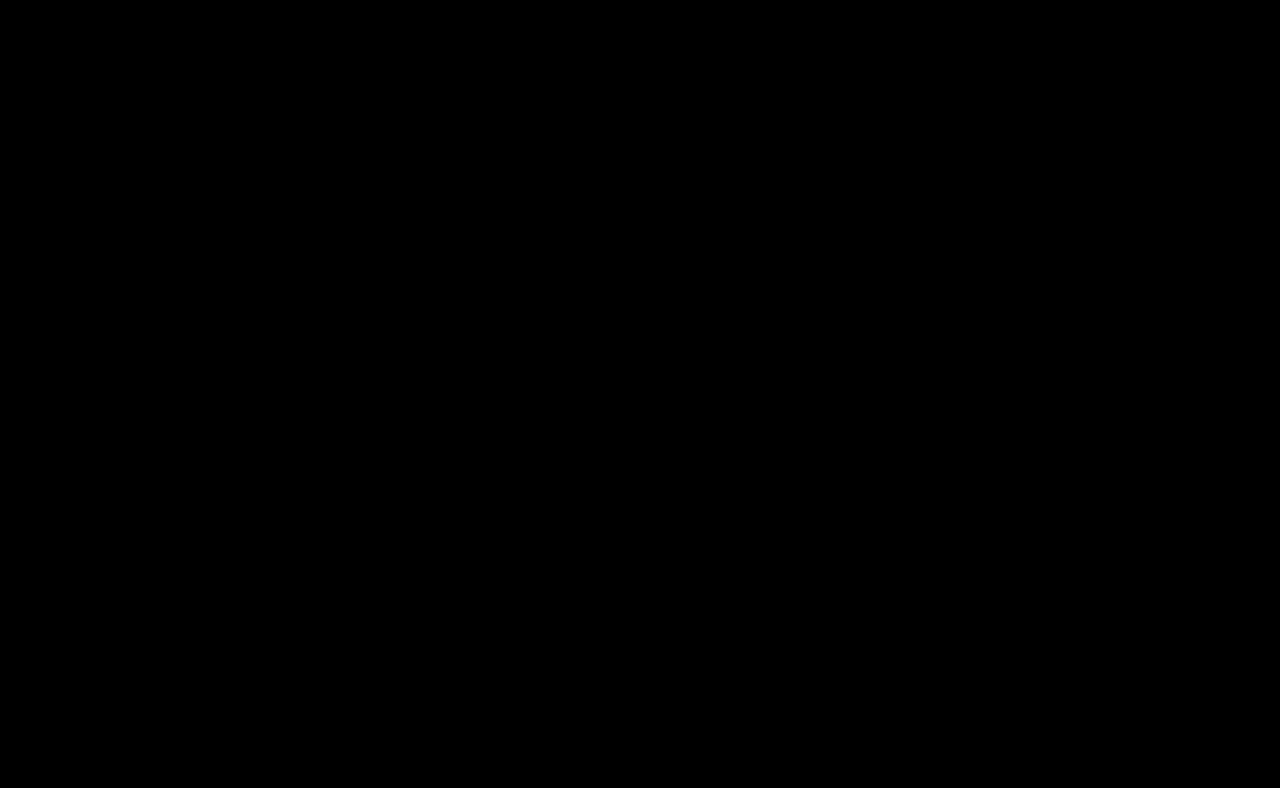
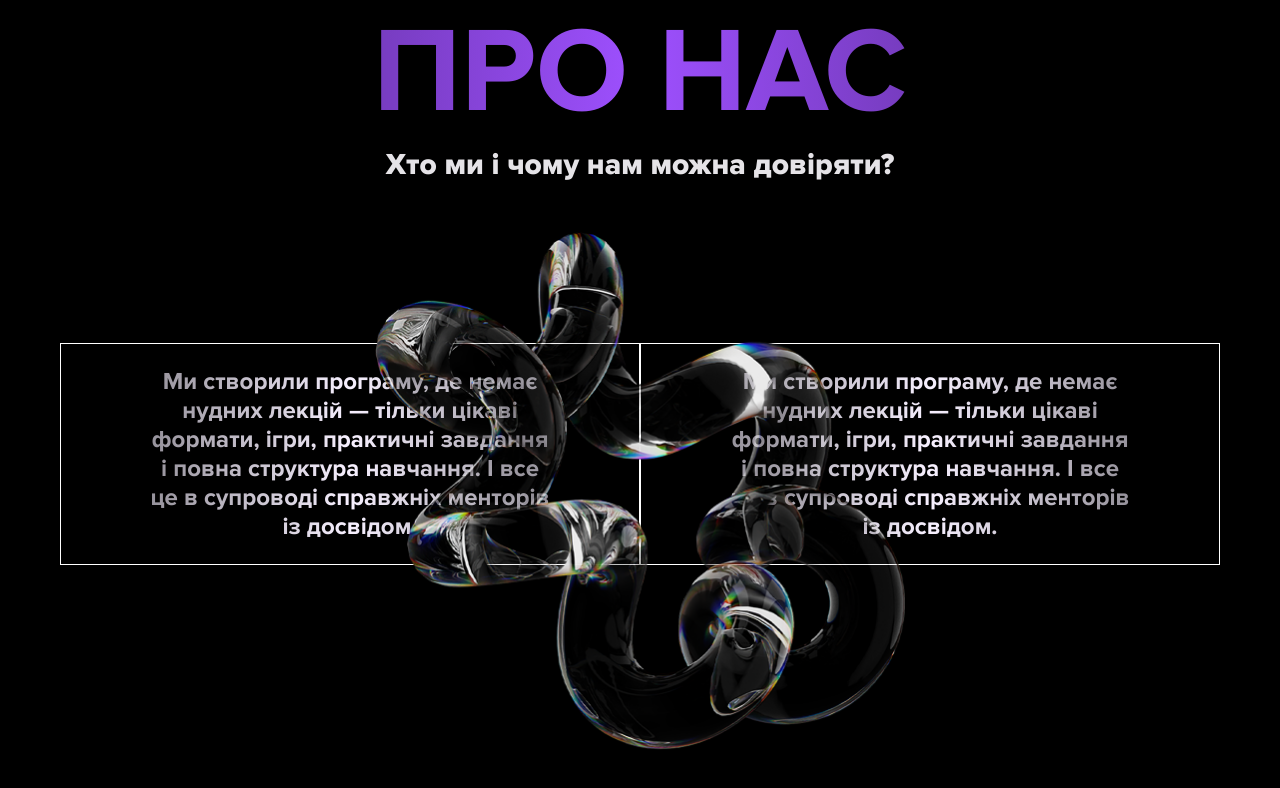
Before and after one commit to daria-diahovets/in-quantum, a Next.js app: page / in a window 1280 px wide. Shown: the top 788 px of the page. Built offline with nearby package versions, Linux system fonts and the light colour scheme.

Commit message:
feat: about

```diff
--- a/src/app/styles/globals.css
+++ b/src/app/styles/globals.css
@@ -44,11 +44,13 @@ a {
 h1 {
   font-size: 8.33rem;
   text-align: center;
+  text-transform: uppercase;
 }
 
 h2 {
   font-size: 10rem;
   text-align: center;
+  text-transform: uppercase;
 }
 
 h3 {
--- a/src/components/About/About.module.css
+++ b/src/components/About/About.module.css
@@ -0,0 +1,29 @@
+.wrapper{
+    display: flex;
+    justify-content: center;
+    align-items: center;
+    flex-direction: column;
+}
+
+.row{
+    width: 100%;
+    position: relative;
+    margin-top: 160px;
+    display: flex;
+    flex-direction: row;
+    justify-content: space-between;
+}
+
+.row img{
+    position: absolute;
+    top: -50%;
+    left: 50%;
+    transform: translate(-50%);
+}
+
+.card{
+    width: 600px;
+    border: 1px solid white;
+    text-align: center;
+    padding: 23px 86px;
+}
--- a/src/components/About/About.tsx
+++ b/src/components/About/About.tsx
@@ -1,7 +1,30 @@
 import classes from "./About.module.css";
+import Image from "next/image";
 
 export default function About() {
   return (
-    <div></div>
+    <section className={`container ${classes.wrapper}`}>
+      <h2>
+        <span className="purple">ПРО нас</span>
+      </h2>
+      <h3>Хто ми і чому нам можна довіряти?</h3>
+      <div className={classes.row}>
+        <div className={classes.card}>
+          <p>
+            Ми створили програму, де немає нудних лекцій — тільки цікаві
+            формати, ігри, практичні завдання і повна структура навчання. І все
+            це в супроводі справжніх менторів із досвідом.
+          </p>
+        </div>
+        <Image width={530} height={518} src={"/images/about/pipe.png"} alt="pipe" />
+        <div className={classes.card}>
+          <p>
+            Ми створили програму, де немає нудних лекцій — тільки цікаві
+            формати, ігри, практичні завдання і повна структура навчання. І все
+            це в супроводі справжніх менторів із досвідом.
+          </p>
+        </div>
+      </div>
+    </section>
   );
 }
```
